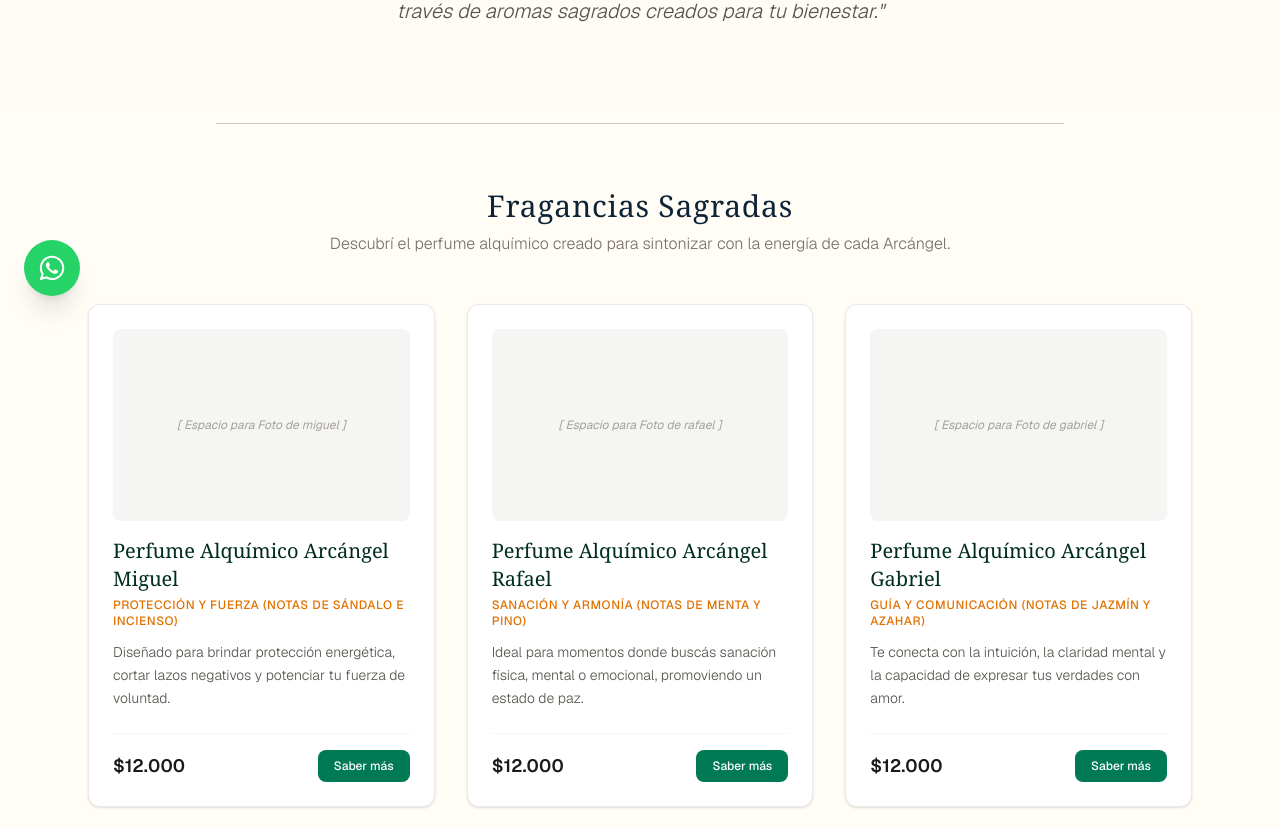
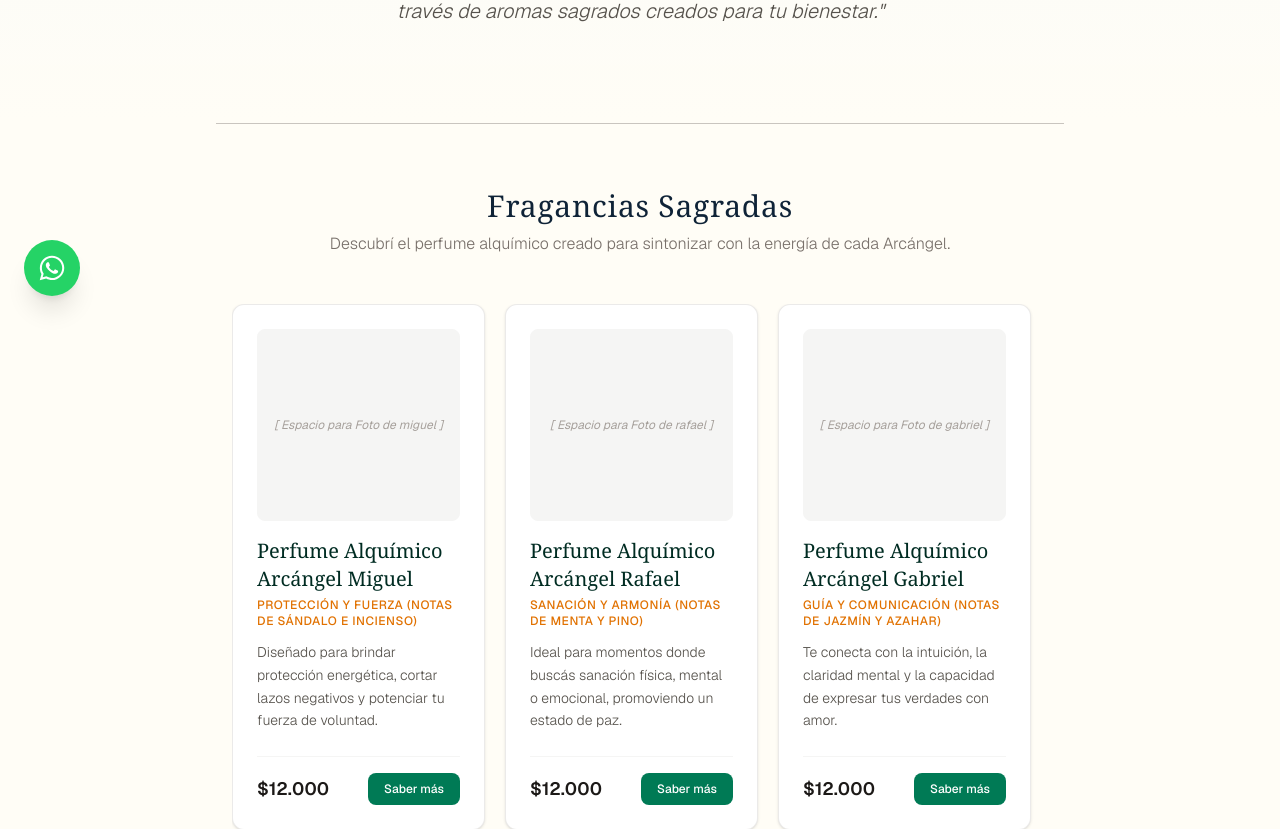
Before and after one commit to Jazmin-Loureiro/naturaleza-divina, a Next.js app: page / in a window 1280 px wide. Shown: the part 480-1309 px from the top of the page. Built offline with nearby package versions, Linux system fonts and the light colour scheme.

Commit message:
Se agregó el componente carrusel para poder mostrar los perfumes en un carrusel y ademas se agregaron mas a la constante de perfumes.

```diff
--- /dev/null
+++ b/app/components/Carousel.tsx
@@ -0,0 +1,80 @@
+'use client';
+import { useRef } from 'react';
+import { Perfume } from '../constants/perfumes';
+import PerfumeCard from './PerfumeCard';
+
+interface PerfumeCarouselProps {
+  perfumes: Perfume[];
+}
+
+export default function PerfumeCarousel({ perfumes }: PerfumeCarouselProps) {
+  const carouselRef = useRef<HTMLDivElement>(null);
+
+  const scroll = (direction: 'left' | 'right') => {
+    if (carouselRef.current) {
+      const { scrollLeft, clientWidth } = carouselRef.current;
+
+      // Controlamos el avance: en escritorio se mueve el ancho justo de una tarjeta (un tercio del espacio)
+      const isMobile = typeof window !== 'undefined' && window.innerWidth < 768;
+      const offset = direction === 'left'
+        ? -(isMobile ? clientWidth / 1.2 : clientWidth / 3)
+        : (isMobile ? clientWidth / 1.2 : clientWidth / 3);
+
+      carouselRef.current.scrollTo({
+        left: scrollLeft + offset,
+        behavior: 'smooth',
+      });
+    }
+  };
+
+  return (
+    // CAMBIO CLAVE: Achicamos el bloque entero a max-w-4xl para que sea visiblemente más angosto en la pantalla
+    <div className="relative group max-w-4xl mx-auto px-10">
+
+      {/* Flecha Izquierda */}
+      <button
+        onClick={() => scroll('left')}
+        className="absolute left-0 top-1/2 -translate-y-1/2 z-10 bg-[#FFFDF6]/90 border border-stone-200 text-[#0F2337] w-10 h-10 rounded-full flex items-center justify-center shadow-md opacity-0 group-hover:opacity-100 transition-opacity duration-300 hover:bg-stone-50"
+        aria-label="Anterior"
+      >
+        <svg className="w-5 h-5" fill="none" stroke="currentColor" strokeWidth="2" viewBox="0 0 24 24">
+          <path strokeLinecap="round" strokeLinejoin="round" d="M15 19l-7-7 7-7" />
+        </svg>
+      </button>
+
+      {/* Contenedor del Carrusel */}
+      <div
+        ref={carouselRef}
+        className="flex gap-5 overflow-x-auto scroll-smooth snap-x snap-mandatory pb-6 scrollbar-hide"
+        style={{ scrollbarWidth: 'none', msOverflowStyle: 'none' }}
+      >
+        {perfumes.map((perfume) => (
+          <div
+            key={perfume.id}
+            // Usamos porcentajes (w-full / md:w-[31%]) para que las tarjetas se adapten al tamaño angosto del contenedor padre
+            className="snap-center shrink-0 w-[85vw] sm:w-[45%] md:w-[31%]"
+          >
+            <PerfumeCard
+              id={perfume.id}
+              nombre={perfume.nombre}
+              aroma={perfume.aroma}
+              descripcion={perfume.descripcion}
+              precio={perfume.precio}
+            />
+          </div>
+        ))}
+      </div>
+
+      {/* Flecha Derecha */}
+      <button
+        onClick={() => scroll('right')}
+        className="absolute right-0 top-1/2 -translate-y-1/2 z-10 bg-[#FFFDF6]/90 border border-stone-200 text-[#0F2337] w-10 h-10 rounded-full flex items-center justify-center shadow-md opacity-0 group-hover:opacity-100 transition-opacity duration-300 hover:bg-stone-50"
+        aria-label="Siguiente"
+      >
+        <svg className="w-5 h-5" fill="none" stroke="currentColor" strokeWidth="2" viewBox="0 0 24 24">
+          <path strokeLinecap="round" strokeLinejoin="round" d="M9 5l7 7-7 7" />
+        </svg>
+      </button>
+    </div>
+  );
+}
--- a/app/constants/perfumes.ts
+++ b/app/constants/perfumes.ts
@@ -29,5 +29,40 @@ export const perfumesArcangeles: Perfume[] = [
     descripcion: 'Te conecta con la intuición, la claridad mental y la capacidad de expresar tus verdades con amor.',
     precio: '$12.000',
   },
+  {
+    id: 'uriel',
+    nombre: 'Perfume Alquímico Arcángel Uriel',
+    aroma: 'Iluminación y Sabiduría (Notas de Sándalo y Vainilla)',
+    descripcion: 'Ayuda a despertar la sabiduría interior, facilita la comprensión espiritual y promueve la iluminación.',
+    precio: '$12.000',
+  },
+  {
+    id: 'zadkiel',
+    nombre: 'Perfume Alquímico Arcángel Zadkiel',
+    aroma: 'Compasión y Perdón (Notas de Rosa y Maderas)',
+    descripcion: 'Promueve la compasión, el perdón y la sanación emocional, ayudándote a liberar el dolor del pasado.',
+    precio: '$12.000',
+  },
+  {
+    id: 'chamuel',
+    nombre: 'Perfume Alquímico Arcángel Chamuel',
+    aroma: 'Amor y Compasión (Notas de Rosa y Maderas)',
+    descripcion: 'Promueve el amor incondicional, la compasión y la conexión emocional profunda.',
+    precio: '$12.000',
+  },
+  {
+    id: 'jofiel',
+    nombre: 'Perfume Alquímico Arcángel Jofiel',
+    aroma: 'Sabiduría y Justicia (Notas de Sándalo y Maderas)',
+    descripcion: 'Promueve la sabiduría, la justicia y la capacidad de tomar decisiones equilibradas.',
+    precio: '$12.000',
+  },
+  {
+    id: 'angel-guarda',
+    nombre: 'Perfume Alquímico Angel de la Guarda',
+    aroma: 'Paz y serenidad',
+    descripcion: 'Te conecta con la intuición, la claridad mental y la capacidad de expresar tus verdades con amor.',
+    precio: '$12.000',
+  },
   // Acá abajo podés seguir agregando todos los que falten de forma súper cómoda...
 ];
--- a/app/page.tsx
+++ b/app/page.tsx
@@ -1,5 +1,5 @@
 'use client';
-import PerfumeCard from './components/PerfumeCard';
+import PerfumeCarousel from './components/Carousel';
 import SectionWrapper from './components/SectionWrapper';
 import WhatsappBtn from './components/WhatsappBtn';
 import { perfumesArcangeles } from './constants/perfumes';
@@ -8,7 +8,7 @@ export default function Home() {
   return (
     <main className="min-h-screen bg-transparent font-sans">
 
-      {/* 1. SECCIÓN HERO (Degradé celeste sutil a tono con la acuarela) */}
+      {/* 1. SECCIÓN HERO */}
       <section className="flex flex-col items-center justify-center text-center px-6 py-24 bg-gradient-to-b from-blue-50/40 to-transparent">
         <h1 className="text-3xl md:text-5xl font-serif text-[#0F2337] tracking-wide mb-4 max-w-2xl leading-tight">
           Cosmética Alquímica Artesanal
@@ -24,30 +24,20 @@ export default function Home() {
         <hr className="border-t border-stone-400/60" />
       </div>
 
-      {/* 2. SECCIÓN DE PRODUCTOS */}
-      <section id="fragancias" className="max-w-6xl mx-auto px-6 py-16 scroll-mt-36">
+      {/* 2. SECCIÓN DE PRODUCTOS (CARRUSEL NUEVO) */}
+      <section id="fragancias" className="w-full py-16 scroll-mt-36 overflow-hidden">
         <h2 className="text-3xl font-serif text-center text-[#0F2337] mb-2 tracking-wide">
           Fragancias Sagradas
         </h2>
-        <p className="text-center text-stone-500 font-light mb-12 text-sm md:text-base">
+        <p className="text-center text-stone-500 font-light mb-12 text-sm md:text-base px-6">
           Descubrí el perfume alquímico creado para sintonizar con la energía de cada Arcángel.
         </p>
 
-        <div className="grid grid-cols-1 md:grid-cols-3 gap-8">
-          {perfumesArcangeles.map((perfume) => (
-            <PerfumeCard
-              key={perfume.id}
-              id={perfume.id}
-              nombre={perfume.nombre}
-              aroma={perfume.aroma}
-              descripcion={perfume.descripcion}
-              precio={perfume.precio}
-            />
-          ))}
-        </div>
+        {/* Inyectamos el carrusel pasándole la lista completa de constantes */}
+        <PerfumeCarousel perfumes={perfumesArcangeles} />
       </section>
 
-      {/* 3. SECCIÓN SOBRE NOSOTROS (Fondo celeste/violeta pastel sutil) */}
+      {/* 3. SECCIÓN SOBRE NOSOTROS */}
       <SectionWrapper id="nosotros" title="Nuestra Historia" idBackground={true}>
         <p className="mb-4">
           Naturaleza Divina nace del deseo de fusionar la sabiduría de la tierra con la vibración energética de los arcángeles. Cada fragancia se elabora de forma alquímica y artesanal, seleccionando aceites esenciales puros y elixires cargados de intención.
```
